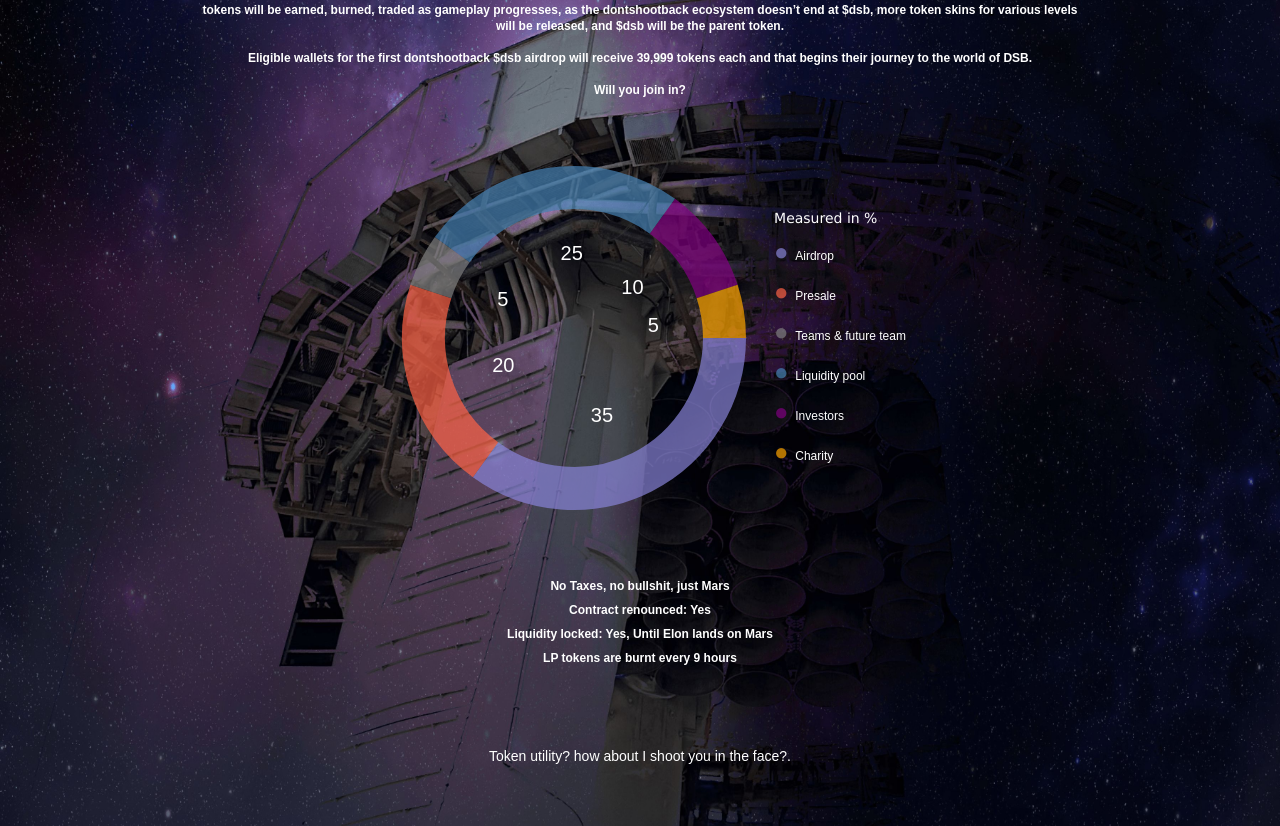
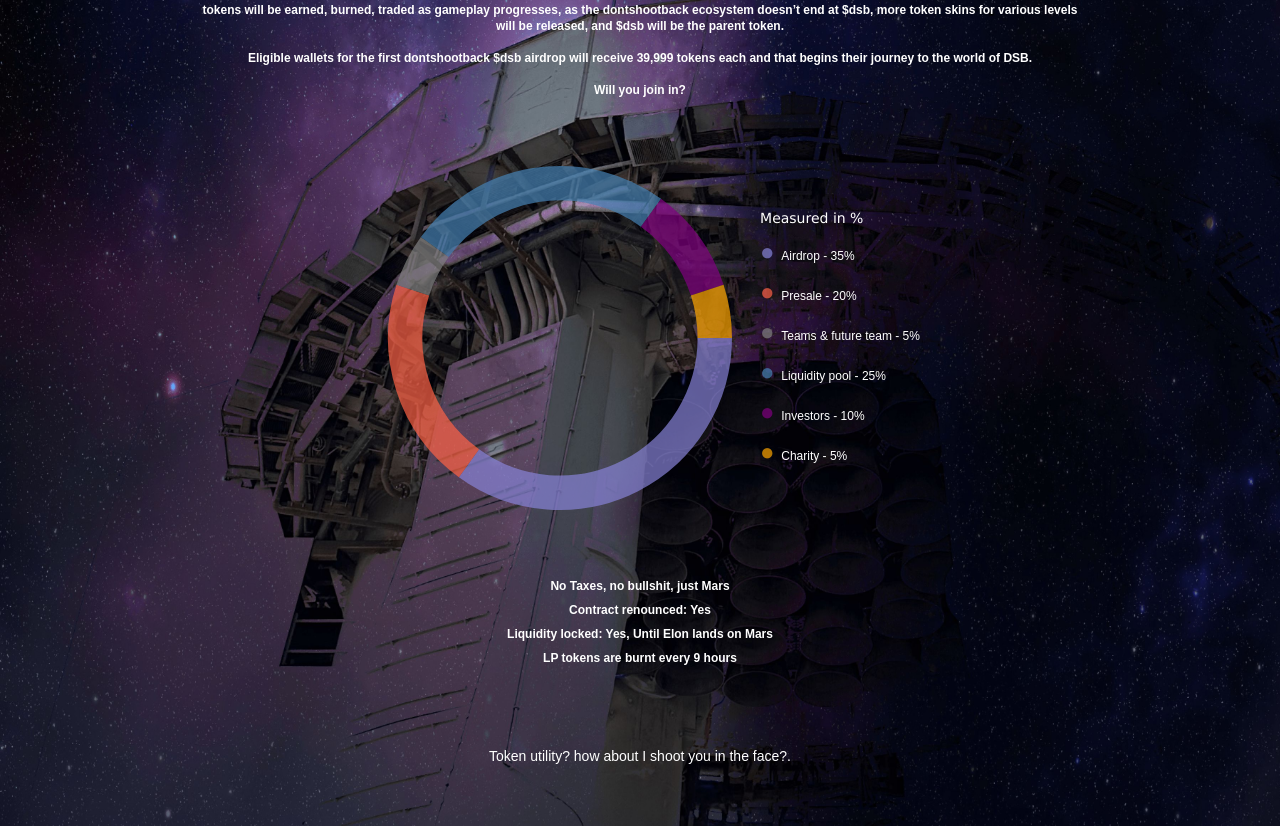
Before and after one commit to Kolajosh/dsb, a React (Create React App) app: page / in a window 1280 px wide. Shown: the part 820-1646 px from the top of the page. Built offline with nearby package versions, Linux system fonts and the light colour scheme.

Commit message:
some updates

```diff
--- a/src/view/Onboarding/Landing.jsx
+++ b/src/view/Onboarding/Landing.jsx
@@ -226,12 +226,12 @@ const Landing = () => {
             data={data}
             radius={pieChartDefaultProps.radius - shiftSize}
             style={{ height: "400px", width: "auto" }}
-            label={({ dataEntry }) => dataEntry.value}
-            lineWidth={25} // Set the width of the donut chart (adjust as needed)
+            // label={({ dataEntry }) => dataEntry.value}
+            lineWidth={20} // Set the width of the donut chart (adjust as needed)
             segmentsStyle={{ transition: "stroke", cursor: "pointer" }}
-            labelStyle={{
-              ...defaultLabelStyle,
-            }}
+            // labelStyle={{
+            //   ...defaultLabelStyle,
+            // }}
           />
           <div
             data-aos="zoom-in-down"
@@ -250,7 +250,7 @@ const Landing = () => {
               >
                 ●{" "}
               </span>
-              Airdrop
+              Airdrop - 35%
             </div>
             <div>
               {" "}
@@ -260,7 +260,7 @@ const Landing = () => {
               >
                 ●{" "}
               </span>
-              Presale
+              Presale - 20%
             </div>
             <div>
               {" "}
@@ -270,7 +270,7 @@ const Landing = () => {
               >
                 ●{" "}
               </span>
-              Teams & future team
+              Teams & future team - 5%
             </div>
             <div>
               {" "}
@@ -280,7 +280,7 @@ const Landing = () => {
               >
                 ●{" "}
               </span>
-              Liquidity pool
+              Liquidity pool - 25%
             </div>
             <div>
               {" "}
@@ -290,7 +290,7 @@ const Landing = () => {
               >
                 ●{" "}
               </span>
-              Investors
+              Investors - 10%
             </div>
             <div>
               {" "}
@@ -300,7 +300,7 @@ const Landing = () => {
               >
                 ●{" "}
               </span>
-              Charity
+              Charity - 5%
             </div>
           </div>
         </div>
```
